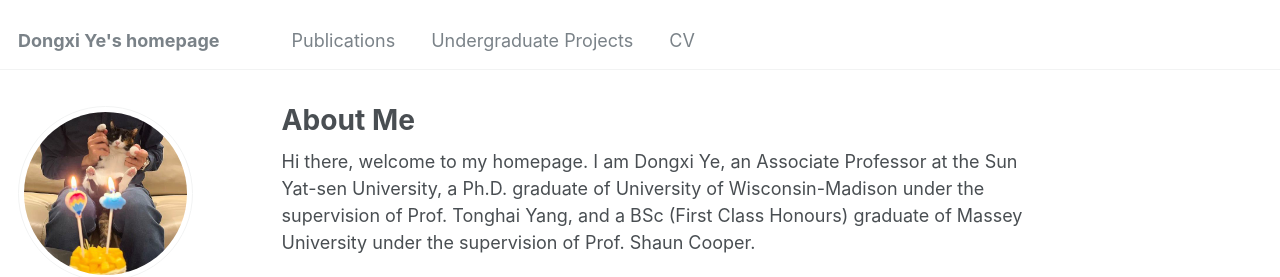
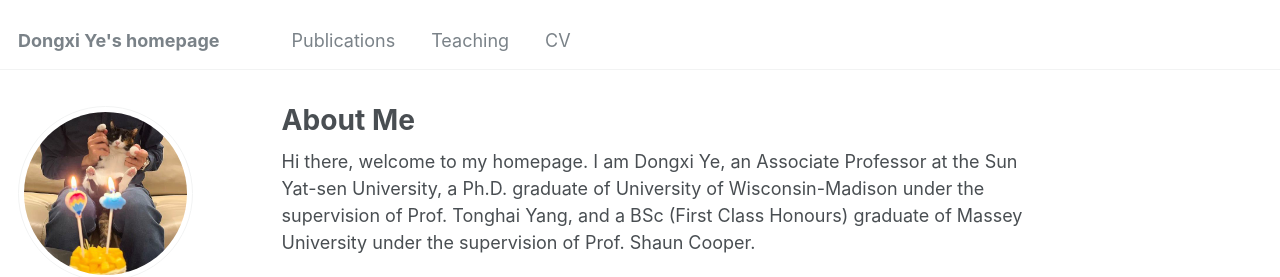
Before and after one commit to Dongxi-Ye/homepage, a Jekyll site: the page built from _pages/about.md, in a window 1280 px wide. Shown: the top 277 px of the page. Built offline with Jekyll 4.4.1, drawn with Linux system fonts in a browser that asks for light colours.

Commit message:
Update navigation.yml

```diff
--- a/_data/navigation.yml
+++ b/_data/navigation.yml
@@ -8,7 +8,7 @@ main:
   - title: "Publications"
     url: /publications/
 
-  - title: "Undergraduate Projects"
+  - title: "Teaching"
     url: /teaching/
 
   - title: "CV"
```
